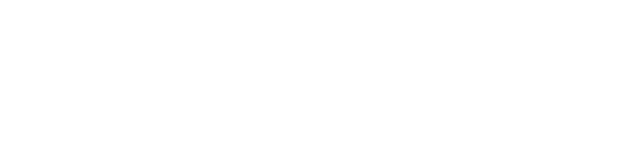
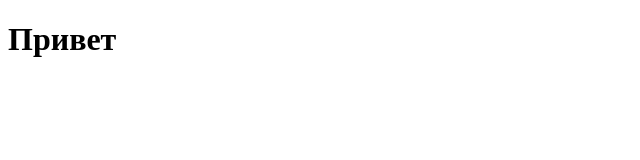
Before and after one commit to bellnettle/first-project, a plain HTML site: page index.html in a window 1280 px wide. Shown: the whole page, without its empty margins (0-640 px from the left). Drawn offline with Linux system fonts and the light colour scheme.

Commit message:
secondcommit

```diff
--- a/index.html
+++ b/index.html
@@ -1 +1,2 @@
 <!Doctype html>
+<H1>Привет<H2>
```
Also changed, not shown: 1 other file.
